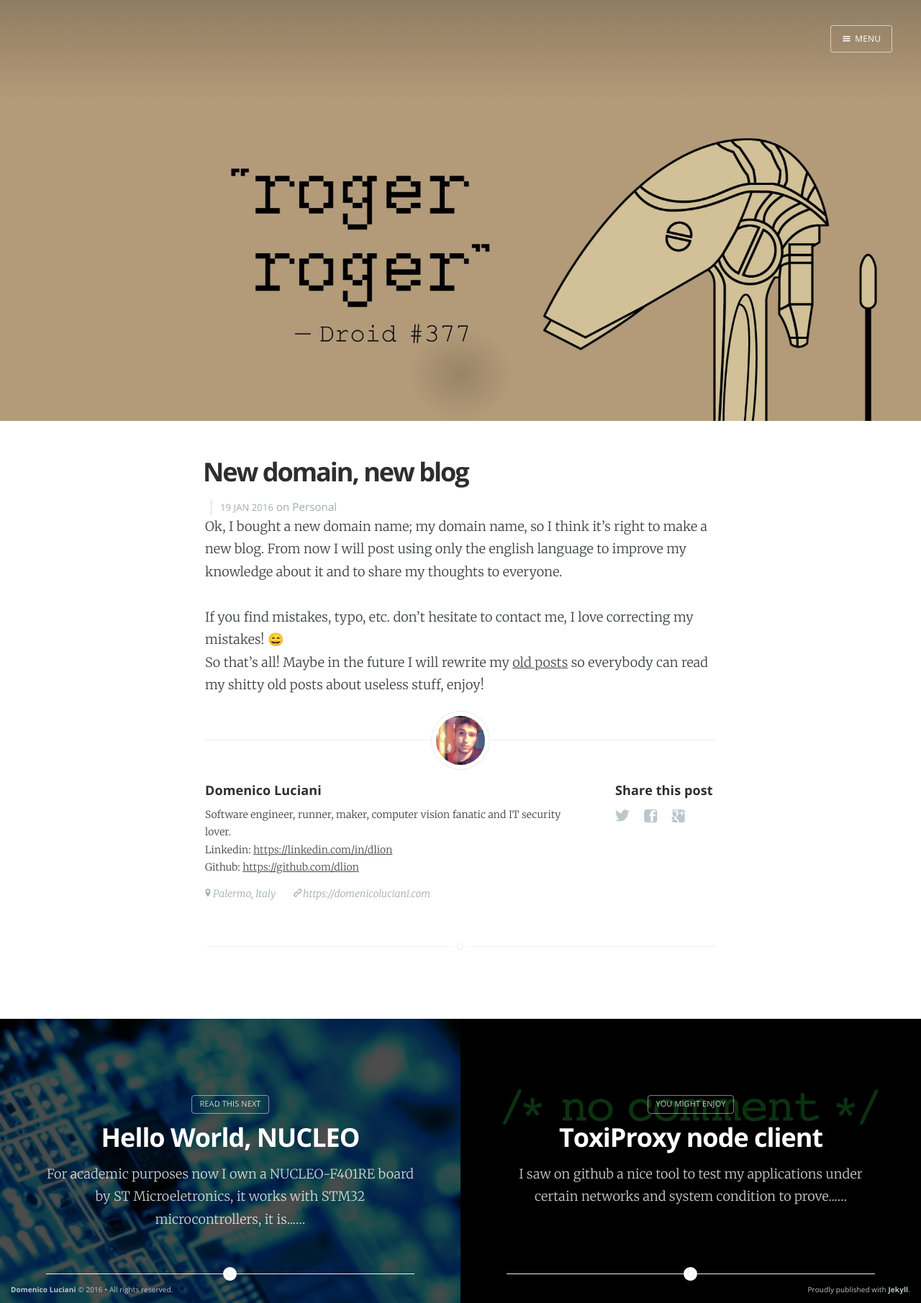
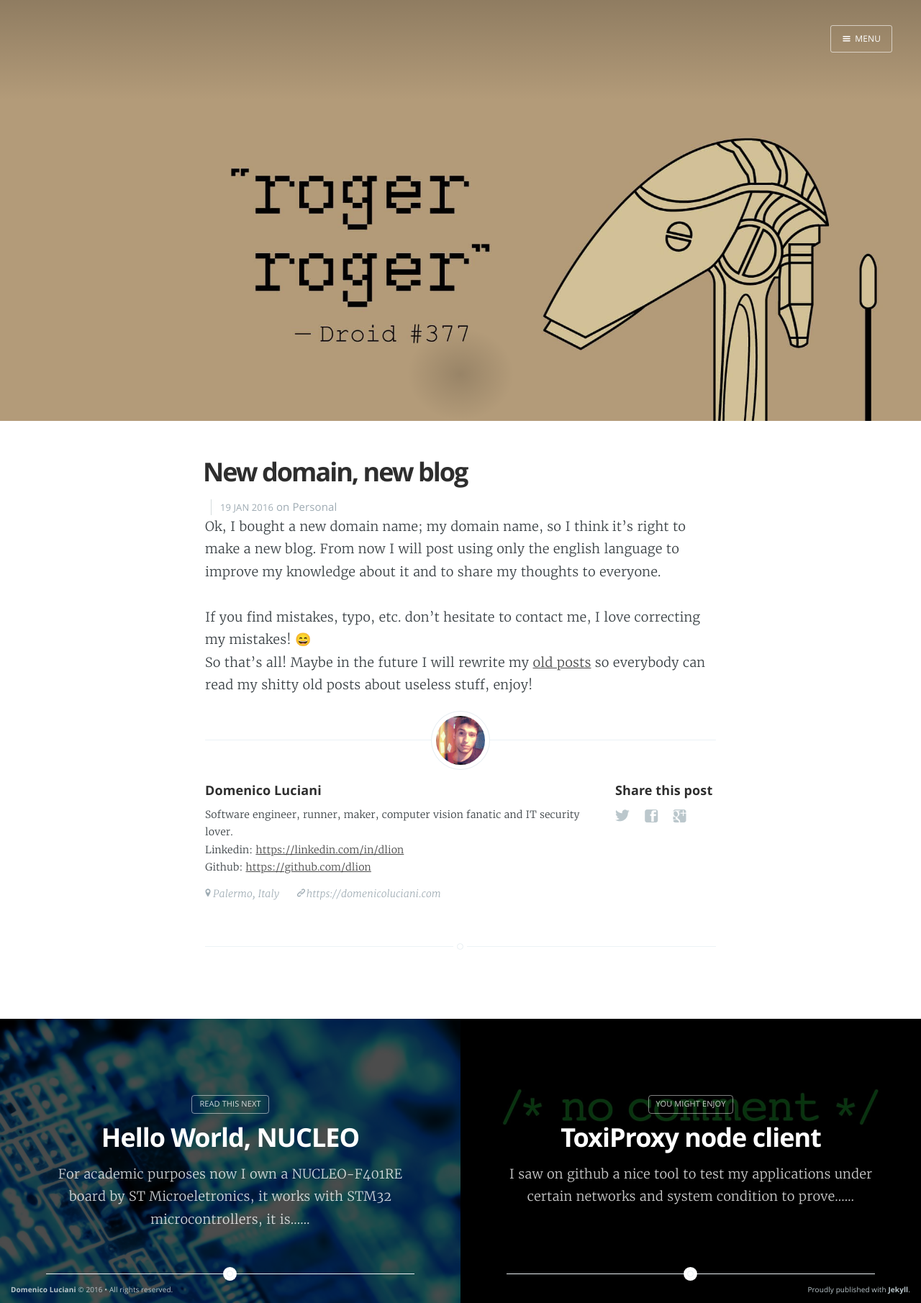
Before and after one commit to dlion/domenicoluciani, a Jekyll site: the page built from _posts/2016-01-19-new-domain-new-blog.md, in a window 1280 px wide. Shown: the whole page at 72% size. Built offline with Jekyll 4.4.1, drawn with Linux system fonts in a browser that asks for light colours; nearby versions of some CDN libraries; emoji names are drawn with the system emoji font; some web fonts are replaced.

Commit message:
Incuded css

```diff
--- a/_layouts/default.html
+++ b/_layouts/default.html
@@ -34,8 +34,9 @@
     <!-- Icons -->
     <link rel="shortcut icon" type="image/x-icon" href="{{site.domain_name}}/favicon.ico?">
 
+    <!--<link rel="stylesheet" type="text/css" href="https://fonts.googleapis.com/css?family=Merriweather:300,700,700italic,300italic|Open+Sans:700,400" /> -->
+    <link rel="stylesheet" type="text/css" href="{{site.domain_name}}/assets/css/fonts.css" />
     <link rel="stylesheet" type="text/css" href="{{site.domain_name}}/assets/css/screen.css" />
-    <link rel="stylesheet" type="text/css" href="https://fonts.googleapis.com/css?family=Merriweather:300,700,700italic,300italic|Open+Sans:700,400" />
     <!-- Customisation  -->
     <link rel="stylesheet" type="text/css" href="{{site.domain_name}}/assets/css/syntax.css" />
     <link rel="stylesheet" type="text/css" href="{{site.domain_name}}/assets/css/main.css" />
```
